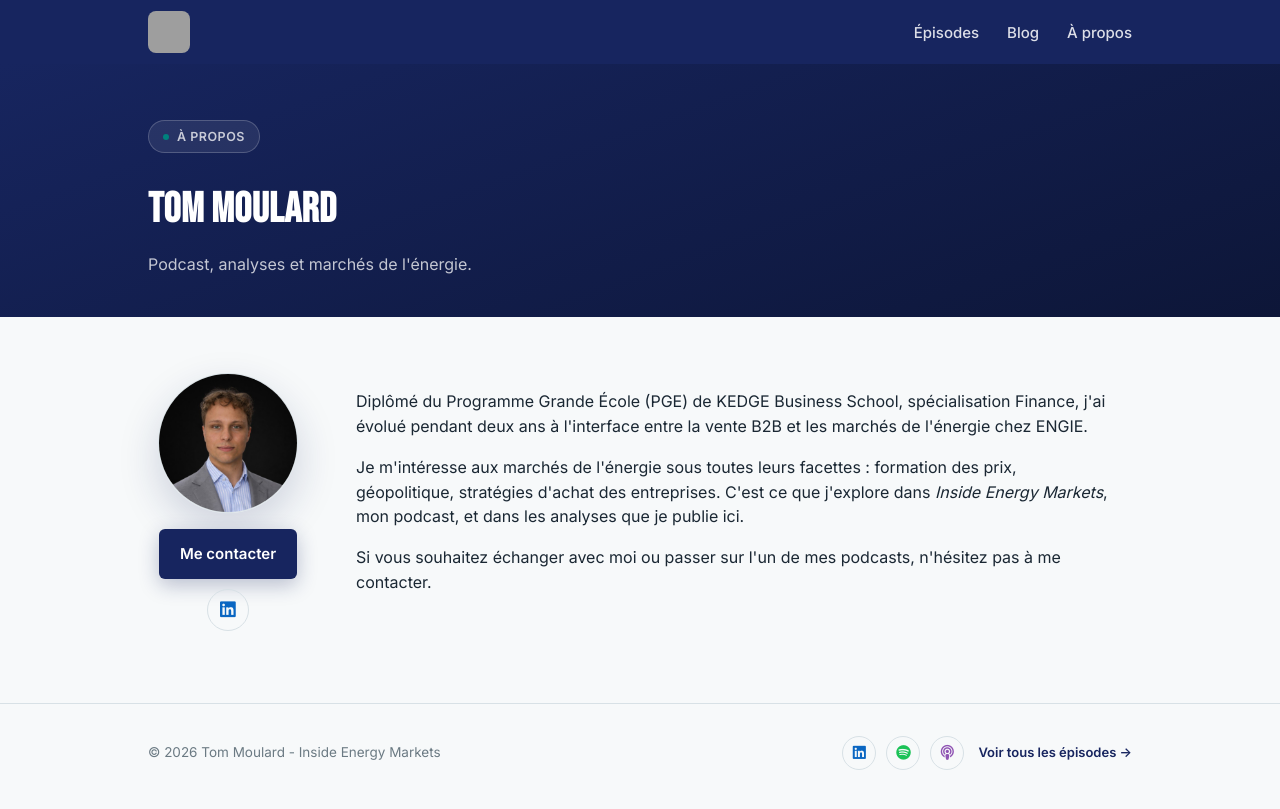
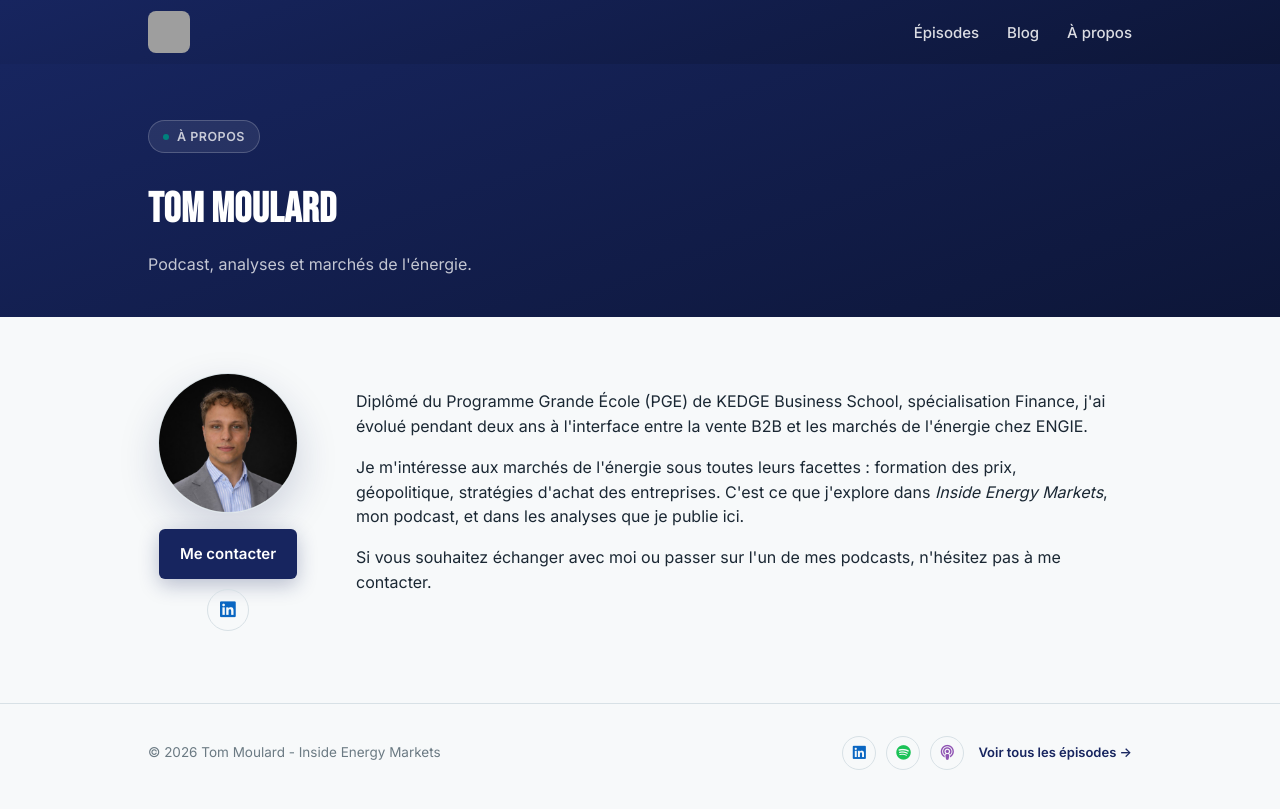
Before and after one commit to InsideEnergyMarkets/Inside-Energy-Markets, a Jekyll site: the page built from about/index.html, in a window 1280 px wide. Shown: the top 809 px of the page. Built offline with Jekyll 4.4.1, drawn with Linux system fonts in a browser that asks for light colours; grey boxes are pictures that could not be loaded.

Commit message:
Change site-nav background to gradient

```diff
--- a/assets/css/style.css
+++ b/assets/css/style.css
@@ -46,7 +46,7 @@ img { max-width: 100%; display: block; }
   position: sticky;
   top: 0;
   z-index: 20;
-  background: #17255f;
+  background: linear-gradient(160deg, #17255f 0%, #0d1638 100%);
   border-bottom: none;
 }
 
```
